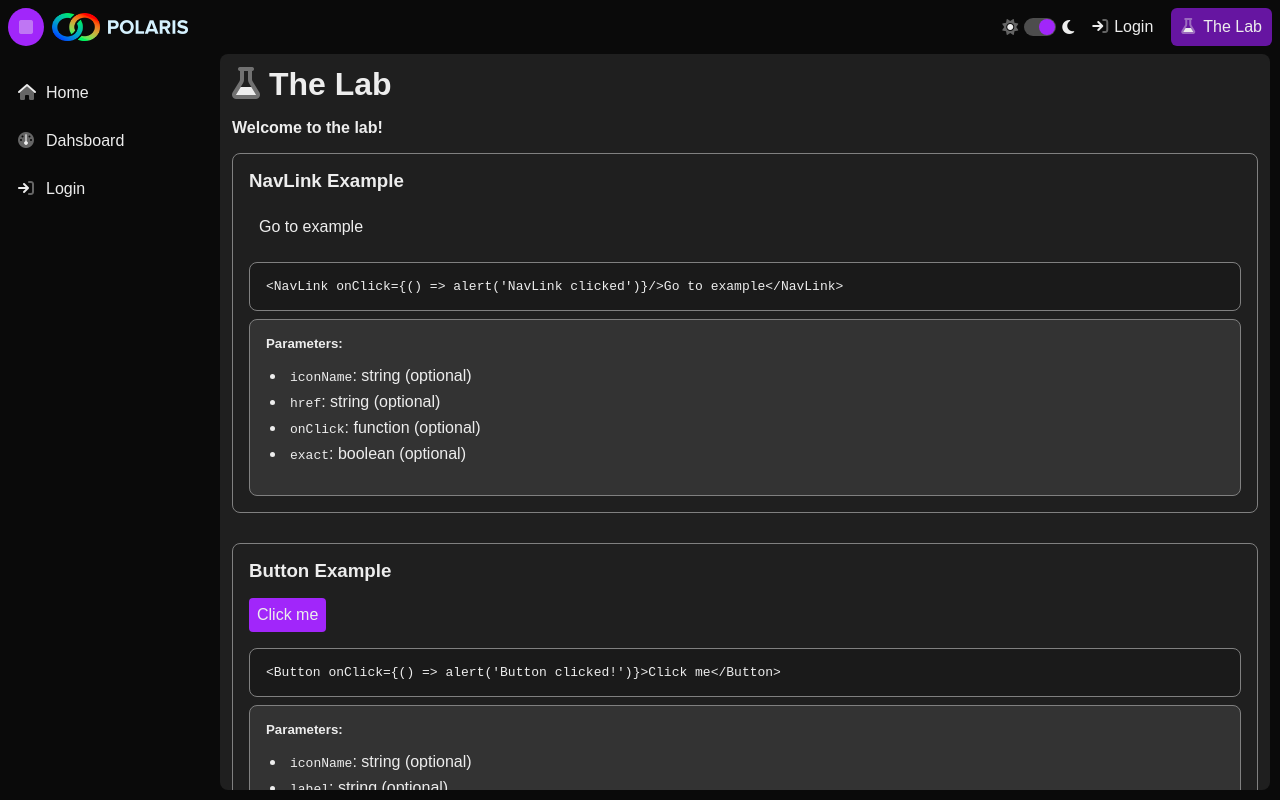
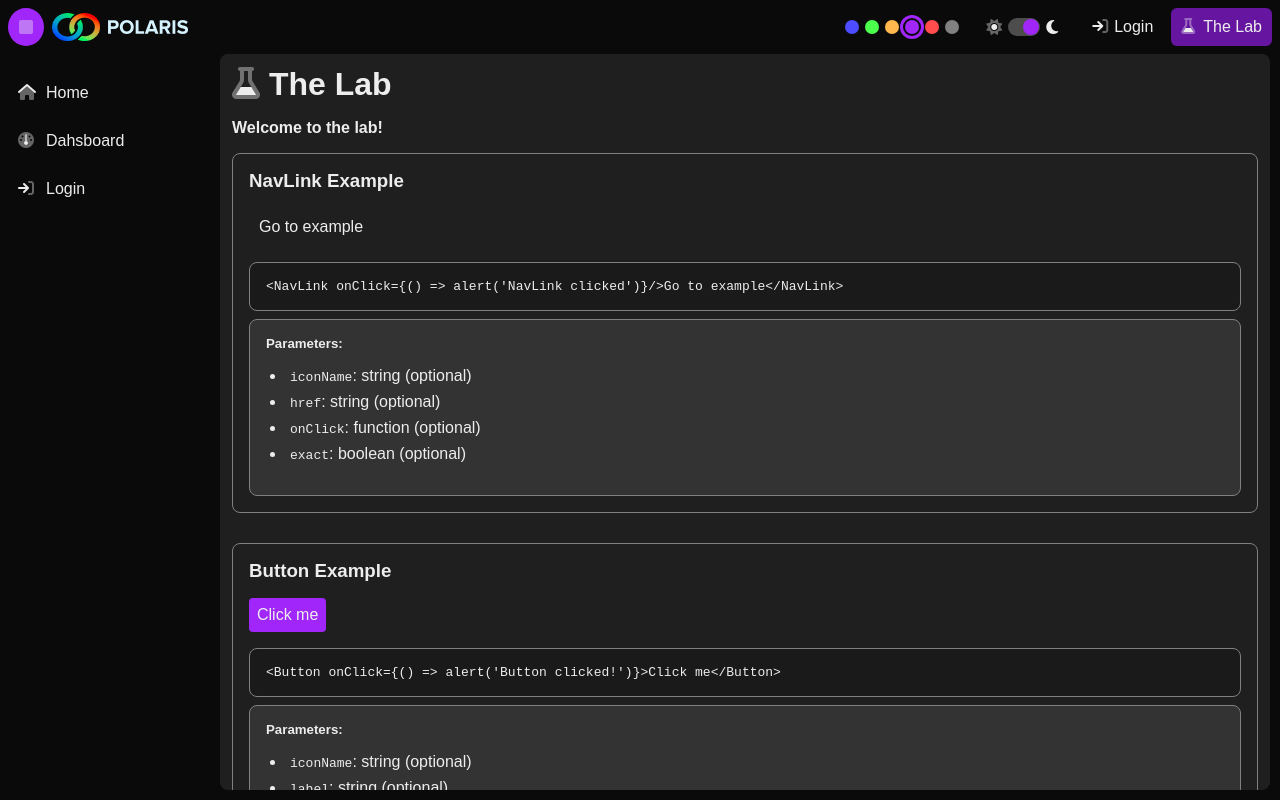
Before and after one commit to neofuture/polaris-nextjs, a Next.js app: page /the-lab in a window 1280 px wide. Built offline with nearby package versions, Linux system fonts and the light colour scheme; no server answers.

Commit message:
Colours are fun

```diff
--- a/src/app/globals.css
+++ b/src/app/globals.css
@@ -1,13 +1,69 @@
 :root {
-    --light-primary: #a126fa;
-    --dark-primary: #6615a1;
-    --darker-primary: #420d69;
-
     --sidebar-width: 220px;
     --sidebar-closed-width: 54px;
     --navbar-height: 54px;
 
     --transition-delay: 0;
+}
+
+.purple {
+    --light-primary: #a126fa;
+    --dark-primary: #6615a1;
+    --darker-primary: #420d69;
+
+    --nav-link-color: #ededed;
+    --nav-link-highlight-color: #ededed;
+    --button-color: #ededed;
+}
+
+.red {
+    --light-primary: #ff4d4d;
+    --dark-primary: #b30000;
+    --darker-primary: #660000;
+
+    --nav-link-color: #ededed;
+    --nav-link-highlight-color: #ededed;
+    --button-color: #ededed;
+}
+
+.green {
+    --light-primary: #4dff4d;
+    --dark-primary: #00b300;
+    --darker-primary: #006600;
+
+    --nav-link-color: #ededed;
+    --nav-link-highlight-color: #1f1f1f;
+    --button-color: #1f1f1f;
+}
+
+.blue {
+    --light-primary: #4d4dff;
+    --dark-primary: #0000b3;
+    --darker-primary: #000066;
+
+    --nav-link-color: #ededed;
+    --nav-link-highlight-color: #ededed;
+    --button-color: #ededed;
+}
+
+.orange {
+    --light-primary: #ffb84d;
+    --dark-primary: #b37400;
+    --darker-primary: #664200;
+
+    --nav-link-color: #ededed;
+    --nav-link-highlight-color: #ededed;
+    --button-color: #ededed;
+}
+
+.grey {
+    --light-primary: #808080;
+    --dark-primary: #404040;
+    --darker-primary: #202020;
+
+    --nav-link-color: #ededed;
+    --nav-link-highlight-color: #ededed;
+    --button-color: #ededed;
 }
 
 .dark {
@@ -28,9 +84,6 @@
     --background-main: #1f1f1f;
     --foreground-main: #ededed;
 
-    --nav-link-color: #ededed;
-    --nav-link-highlight-color: #ededed;
-    --button-color: #ededed;
     --container-background-color: #0a0a0a;
 }
 
--- a/src/components/top-navigation/top-navigation.component.tsx
+++ b/src/components/top-navigation/top-navigation.component.tsx
@@ -11,18 +11,22 @@ import Toggle from "@/components/microcomponents/toggle/toggle.component";
 import {useTheme} from "@/context/ThemeContext";
 
 interface TopNavigationProps {
-    project: string
+    project: string;
 }
 
-const TopNavigation: React.FC<TopNavigationProps> = ({ project }) => {
+const TopNavigation: React.FC<TopNavigationProps> = ({project}) => {
     const {isLoggedIn, logout} = useAuth();
     const {isSidebarOpen, toggleSidebar} = useSidebar();
-    const { theme, toggleTheme } = useTheme();
+    const {theme, themeColor, toggleTheme, setThemeColor} = useTheme();
     const [isToggled, setIsToggled] = useState(theme === 'dark');
 
     useEffect(() => {
         setIsToggled(theme === 'dark');
     }, [theme]);
+
+    const handleSetColor = (color: string) => () => {
+        setThemeColor(color);
+    };
 
     return (
         <header className={styles.header}>
@@ -32,11 +36,33 @@ const TopNavigation: React.FC<TopNavigationProps> = ({ project }) => {
                         iconName={isSidebarOpen ? "fad fa-square" : "fad fa-sidebar"}/>
                 <div className={styles.logo}>
                     <Image src='/images/hoops.png' width='48' height='28' alt={project}/>
-                    <Image src={theme === 'dark' ? '/images/polaris.png' : '/images/polaris_dark.png'} width='80' height='14' alt={project} />
+                    <Image src={theme === 'dark' ? '/images/polaris.png' : '/images/polaris_dark.png'} width='80'
+                           height='14' alt={project}/>
                 </div>
             </nav>
             <nav>
                 <ul className={styles['nav-list']}>
+                    <li>
+                        <div
+                            className={`${styles['blue']} ${styles['pip']} ${themeColor === 'blue' ? styles['active'] : ''}`}
+                            onClick={handleSetColor('blue')}></div>
+                        <div
+                            className={`${styles['green']} ${styles['pip']} ${themeColor === 'green' ? styles['active'] : ''}`}
+                            onClick={handleSetColor('green')}></div>
+                        <div
+                            className={`${styles['orange']} ${styles['pip']} ${themeColor === 'orange' ? styles['active'] : ''}`}
+                            onClick={handleSetColor('orange')}></div>
+                        <div
+                            className={`${styles['purple']} ${styles['pip']} ${themeColor === 'purple' ? styles['active'] : ''}`}
+                            onClick={handleSetColor('purple')}></div>
+                        <div
+                            className={`${styles['red']} ${styles['pip']} ${themeColor === 'red' ? styles['active'] : ''}`}
+                            onClick={handleSetColor('red')}></div>
+                        <div
+                            className={`${styles['grey']} ${styles['pip']} ${themeColor === 'grey' ? styles['active'] : ''}`}
+                            onClick={handleSetColor('grey')}></div>
+
+                    </li>
                     <li className={styles['theme-switch']}>
                         <i className="fad fa-sun"/>
                         <Toggle initialState={isToggled} onToggle={toggleTheme}/>
--- a/src/components/top-navigation/top-navigation.module.css
+++ b/src/components/top-navigation/top-navigation.module.css
@@ -30,6 +30,10 @@
     gap: 8px;
 }
 
+.nav-list li:first-child, .nav-list li:nth-child(2) {
+    margin-right: 16px;
+}
+
 .nav-list li {
     display: flex;
     align-items: center;
@@ -53,3 +57,42 @@
     justify-content: center;
     gap: 6px;
 }
+
+.pip {
+    width:14px;
+    height: 14px;
+    border-radius: 50%;
+    margin:3px;
+    cursor: pointer;
+    transition: all ease-in-out var(--transition-delay);
+    box-shadow: none;
+}
+
+.active {
+    box-shadow: 0 0 0 2px var(--container-background-color),  0 0 0 5px var(--light-primary);
+    transition: all ease-in-out var(--transition-delay);
+}
+
+.purple {
+    background-color: #a126fa;
+}
+
+.red {
+    background-color: #ff4d4d;
+}
+
+.green {
+    background-color: #4dff4d;
+}
+
+.blue {
+    background-color: #4d4dff;
+}
+
+.orange {
+    background-color: #ffb84d;
+}
+
+.grey {
+    background-color: #808080;
+}
--- a/src/context/ThemeContext.tsx
+++ b/src/context/ThemeContext.tsx
@@ -5,7 +5,9 @@ import Cookies from 'js-cookie';
 
 interface ThemeContextProps {
     theme: string;
+    themeColor: string;
     toggleTheme: () => void;
+    setThemeColor: (color: string) => void;
 }
 
 interface ThemeProviderProps {
@@ -16,6 +18,7 @@ const ThemeContext = createContext<ThemeContextProps | undefined>(undefined);
 
 export const ThemeProvider: React.FC<ThemeProviderProps> = ({ children }) => {
     const [theme, setTheme] = useState('dark');
+    const [themeColor, setThemeColorState] = useState('purple');
 
     useEffect(() => {
         const timer = setTimeout(() => {
@@ -27,19 +30,27 @@ export const ThemeProvider: React.FC<ThemeProviderProps> = ({ children }) => {
 
     useEffect(() => {
         const savedTheme = Cookies.get('theme') || 'dark';
+        const savedThemeColor = Cookies.get('themeColor') || 'purple';
         setTheme(savedTheme);
-        document.documentElement.className = savedTheme;
+        setThemeColorState(savedThemeColor);
+        document.documentElement.className = `${savedTheme} ${savedThemeColor}`;
     }, []);
 
     const toggleTheme = () => {
         const newTheme = theme === 'light' ? 'dark' : 'light';
         setTheme(newTheme);
-        document.documentElement.className = newTheme;
+        document.documentElement.className = `${newTheme} ${themeColor}`;
         Cookies.set('theme', newTheme, { expires: 365 });
     };
 
+    const setThemeColor = (color: string) => {
+        setThemeColorState(color);
+        document.documentElement.className = `${theme} ${color}`;
+        Cookies.set('themeColor', color, { expires: 365 });
+    };
+
     return (
-        <ThemeContext.Provider value={{ theme, toggleTheme }}>
+        <ThemeContext.Provider value={{ theme, themeColor, toggleTheme, setThemeColor }}>
             {children}
         </ThemeContext.Provider>
     );
```
